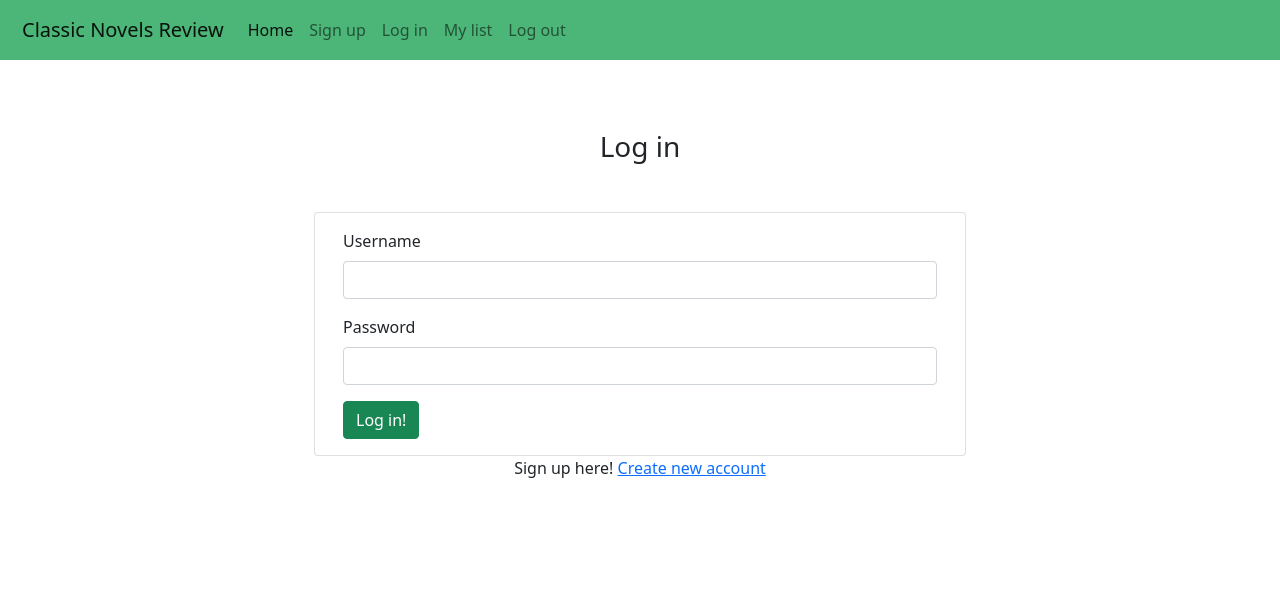
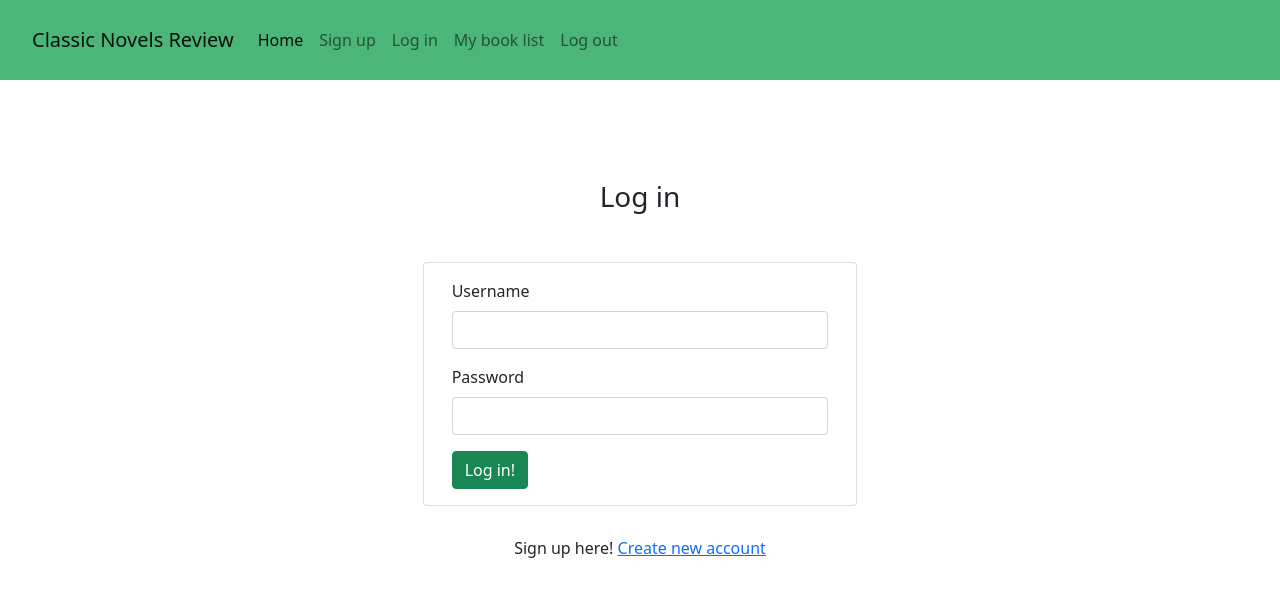
Before and after one commit to dennisdevio/milestone-project-3, a Flask app: page /login in a window 1280 px wide. Shown: the top 597 px of the page. Run offline with Flask 2, Linux system fonts and the light colour scheme; some libraries are stand-ins or nearby versions.

Commit message:
improve styling of navbar and form

```diff
--- a/app.py
+++ b/app.py
@@ -26,8 +26,8 @@ def get_books():
     return render_template("books.html", books=books)
 
 
-@app.route("/register", methods=["GET", "POST"])
-def register():
+@app.route("/signup", methods=["GET", "POST"])
+def signup():
     if request.method == "POST":
         # check if user exists in database
         user_exists = mongo.db.users.find_one(
@@ -35,18 +35,18 @@ def register():
 
         if user_exists:
             flash('Username not available')
-            return redirect(url_for("register"))
+            return redirect(url_for("signup"))
 
-        register = {
+        signup = {
             "username": request.form.get("username").lower(),
             "password": generate_password_hash(request.form.get("password"))
         }
-        mongo.db.users.insert_one(register)
+        mongo.db.users.insert_one(signup)
 
         # put new user into 'session' cookie
         session["user"] = request.form.get("username").lower()
-        flash('Registration complete!')
-    return render_template("register.html")
+        flash('Sign up complete!')
+    return render_template("signup.html")
 
 
 @app.route("/login", methods=["GET", "POST"])
--- a/static/css/style.css
+++ b/static/css/style.css
@@ -14,11 +14,11 @@ html {
 /* NAVBAR */
 
 .navbar {
-    padding: 10px;
+    padding: 20px;
     background-color: rgba(23, 161, 80, 0.767);
 }
 
-.navbar a:hover {
+.navbar-collapse a:hover {
     border-bottom: 1px solid rgb(51, 50, 50);
 
 }
@@ -27,7 +27,7 @@ html {
 /* REGISTRATION AND LOGIN FORMS */
 
 h3 {
-    margin-top: 70px;
+    margin-top: 100px;
 }
 
 .card {
@@ -45,3 +45,7 @@ button {
 .flashes {
     margin-top: 40px;
 }
+
+.form-bottom-links {
+    margin-top: 30px;
+}
--- a/templates/base.html
+++ b/templates/base.html
@@ -27,13 +27,13 @@
                             <a class="nav-link active" aria-current="page" href="{{ url_for('get_books') }}">Home</a>
                         </li>
                         <li class="nav-item">
-                            <a class="nav-link" href="{{ url_for('register') }}">Sign up</a>
+                            <a class="nav-link" href="{{ url_for('signup') }}">Sign up</a>
                         </li>
                         <li class="nav-item">
                             <a class="nav-link" href="{{ url_for('login') }}">Log in</a>
                         </li>
                         <li class="nav-item">
-                            <a class="nav-link" href="#">My list</a>
+                            <a class="nav-link" href="#">My book list</a>
                         </li>
                         <li class="nav-item">
                             <a class="nav-link" href="#">Log out</a>
--- a/templates/login.html
+++ b/templates/login.html
@@ -4,7 +4,7 @@
     <h3 class="text-center">Log in</h3>
 
     <div class="row">
-        <div class="card col-md-6 offset-md-3">
+        <div class="card col-md-6 col-lg-4 offset-md-3 offset-lg-4">
             <div class="card-body">
                 <form method="POST" action="{{ url_for('login') }}">
                     <!-- USERNAME INPUT FIELD -->
@@ -26,9 +26,9 @@
 
     <div class="row">
         <div class="col-12">
-            <p class="text-center">
+            <p class="text-center form-bottom-links">
                 Sign up here!
-                <a href="{{ url_for('register') }}">Create new account</a>
+                <a href="{{ url_for('signup') }}">Create new account</a>
             </p>
         </div>
     </div>
--- a/templates/register.html
+++ b/templates/signup.html
@@ -4,9 +4,9 @@
     <h3 class="text-center">Create new account</h3>
 
     <div class="row">
-        <div class="card col-md-6 offset-md-3">
+        <div class="card col-md-6 col-lg-4 offset-md-3 offset-lg-4">
             <div class="card-body">
-                <form method="POST" action="{{ url_for('register') }}">
+                <form method="POST" action="{{ url_for('signup') }}">
                     <!-- USERNAME INPUT FIELD -->
                     <div class="mb-3">
                         <label for="username" class="form-label">Username</label>
@@ -26,7 +26,7 @@
 
     <div class="row">
         <div class="col-12">
-            <p class="text-center">
+            <p class="text-center form-bottom-links">
                 Already signed up?
                 <a href="{{ url_for('login') }}">Log in</a>
             </p>
```
